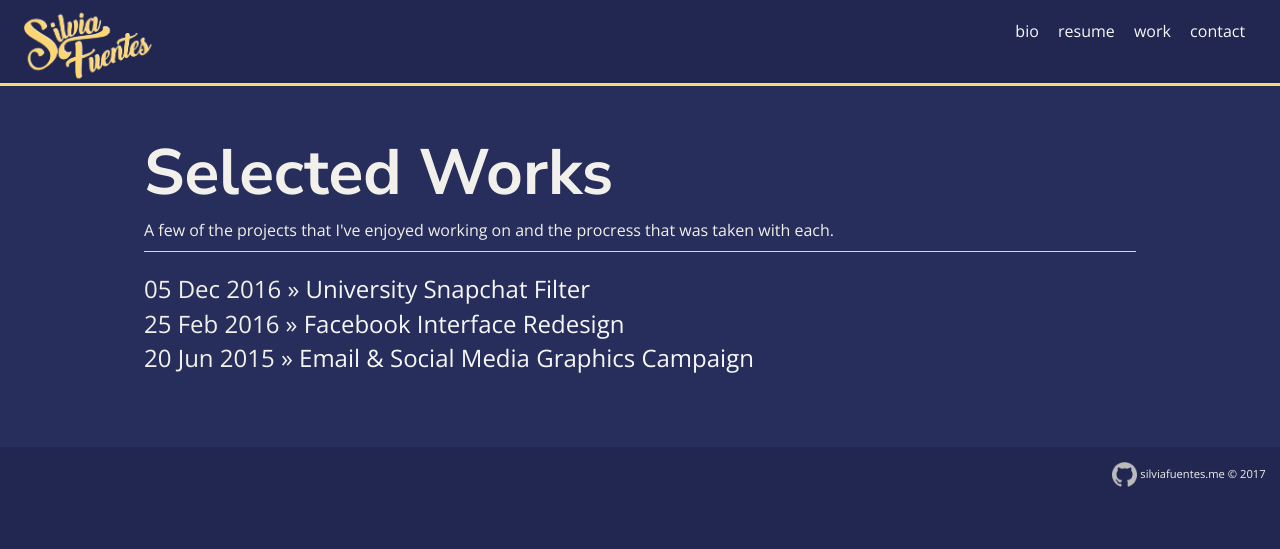
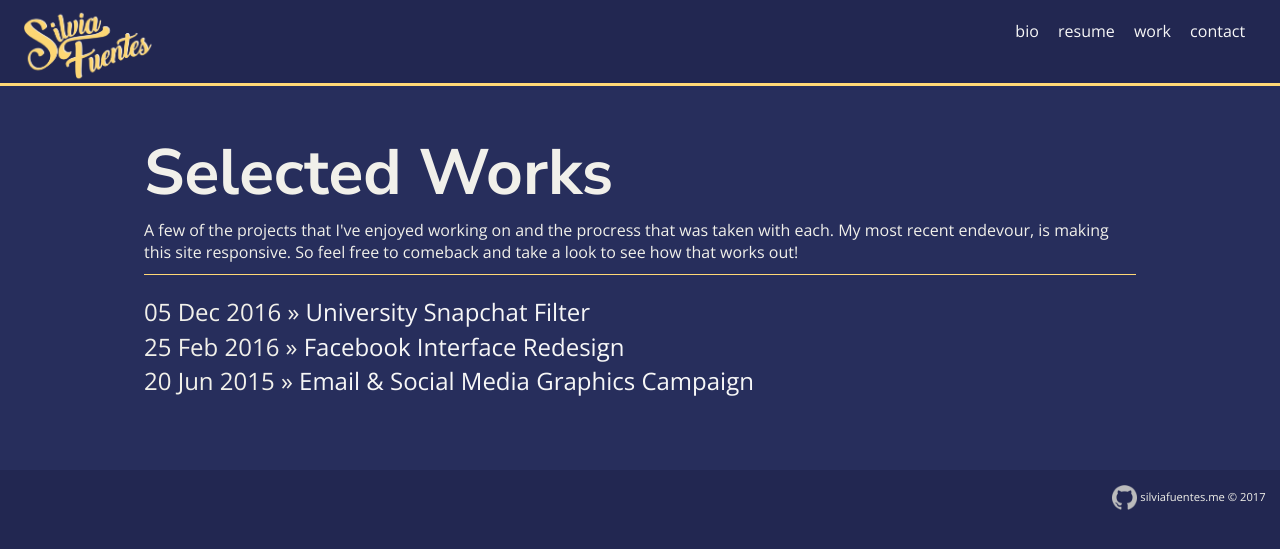
Before and after one commit to silviafuen/silviafuen.github.io, a Jekyll site: the page built from blog/index.html, in a window 1280 px wide. Shown: the top 549 px of the page. Built offline with Jekyll 4.4.1, drawn with Linux system fonts in a browser that asks for light colours.

Commit message:
Blog addition
addition of new card for the works section and updated blog list intro
text

```diff
--- a/blog/index.html
+++ b/blog/index.html
@@ -4,7 +4,8 @@ title: Selected Works
 ---
 <div class="container">
 	<h1>{{ page.title }}</h1>
-	<p> A few of the projects that I've enjoyed working on and the procress that was taken with each. </p>
+	<p> A few of the projects that I've enjoyed working on and the procress that was taken with each. My most recent endevour, is making
+	this site responsive. So feel free to comeback and take a look to see how that works out!</p>
 	<hr class="divider">
 	<ul class="posts">
 
```
Also changed, not shown: css/index.css (+8 -4 lines).
